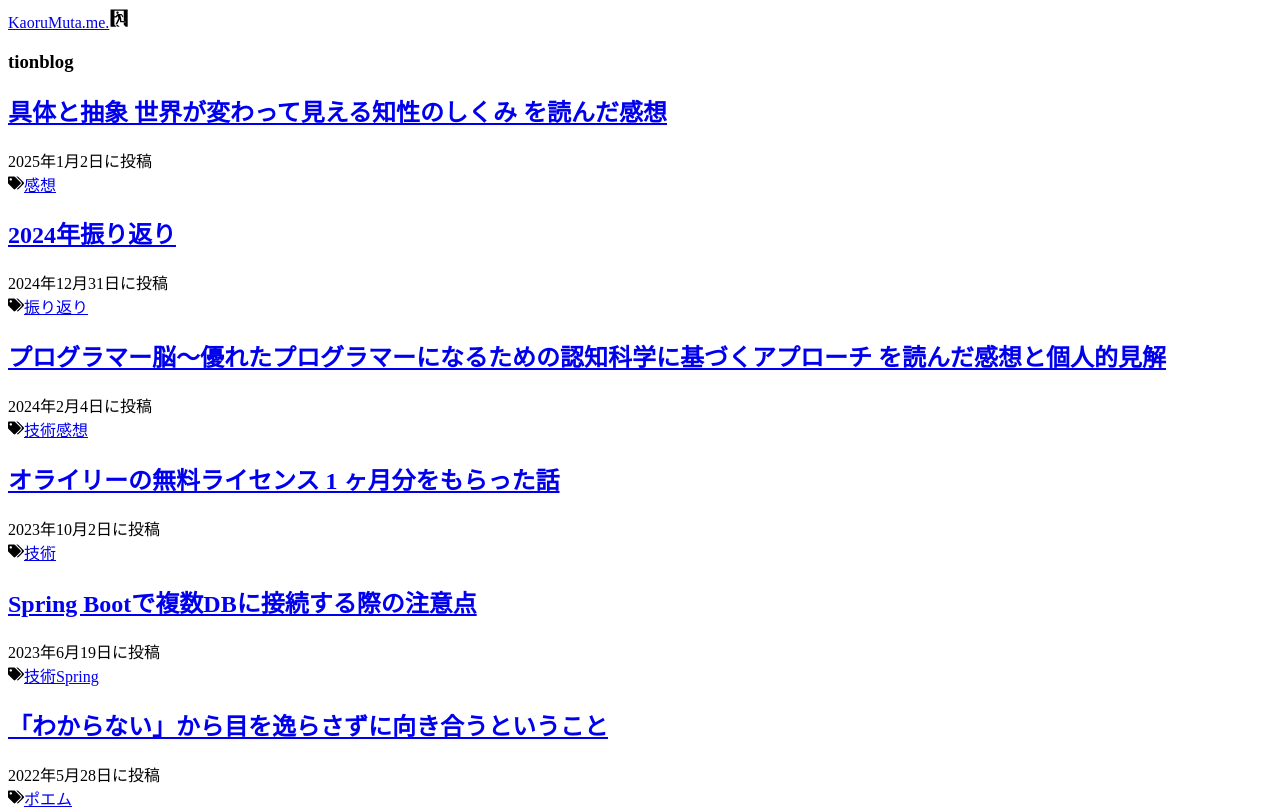
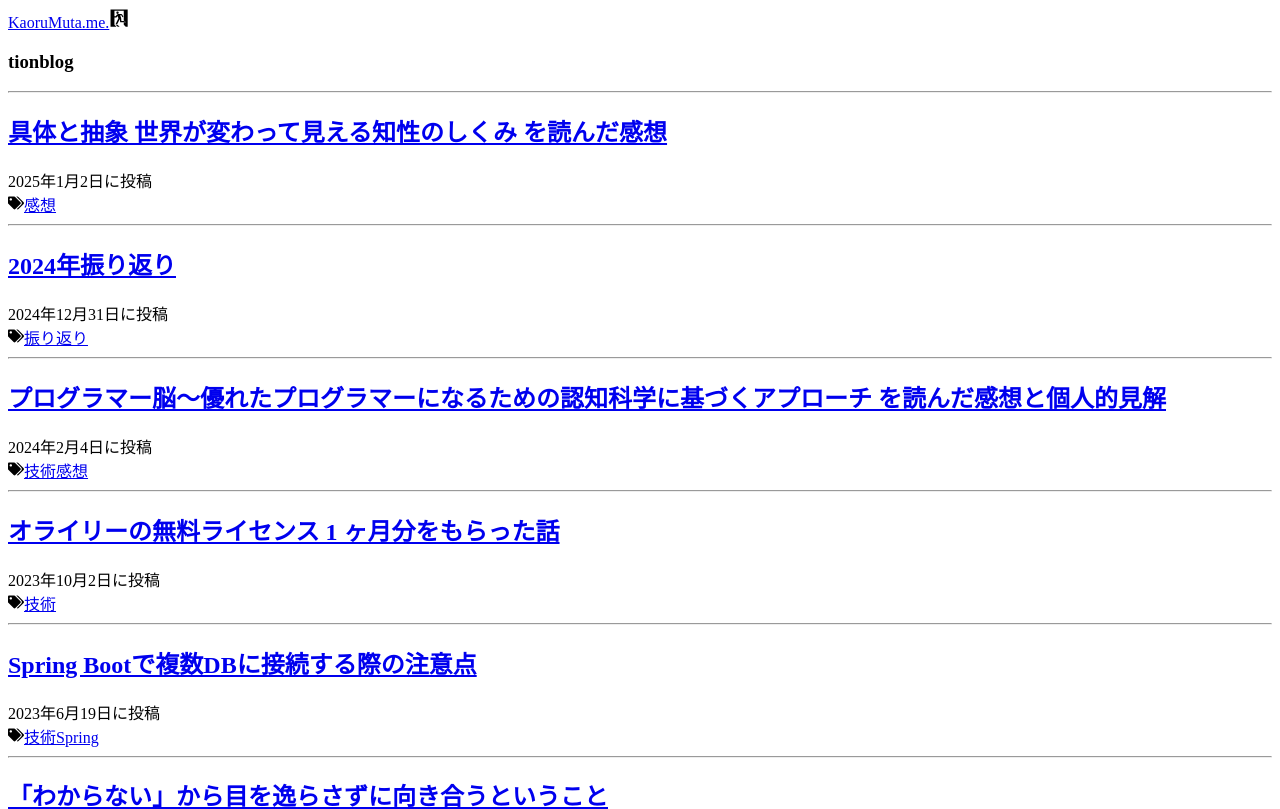
Before and after one commit to KaoruMuta/KaoruMuta.me, a Next.js app: page / in a window 1280 px wide. Shown: the top 809 px of the page. Built offline with nearby package versions, Linux system fonts and the light colour scheme.

Commit message:
fix: replace divide-y with hr and unify statement way

```diff
--- a/src/components/BlogPostList.tsx
+++ b/src/components/BlogPostList.tsx
@@ -8,12 +8,15 @@ const BlogPostList = ({ posts }: { posts: PostPropsType[] }) => {
       {posts.map((post) => {
         const { id, title, date, categories } = post;
         return (
-          <section className="my-4 pt-4" key={id}>
-            <Link href={`/blog/posts/${id}`}>
-              <h2 className="font-semibold text-xl xl:text-2xl xl:hover:opacity-hover">{title}</h2>
-            </Link>
-            <Description date={date} categories={categories} />
-          </section>
+          <>
+            <section className="py-4" key={id}>
+              <Link href={`/blog/posts/${id}`}>
+                <h2 className="font-semibold text-xl xl:text-2xl xl:hover:opacity-hover">{title}</h2>
+              </Link>
+              <Description date={date} categories={categories} />
+            </section>
+            <hr />
+          </>
         );
       })}
     </>
--- a/src/pages/blog/posts/[id].tsx
+++ b/src/pages/blog/posts/[id].tsx
@@ -40,12 +40,12 @@ const Post: NextPage<InferGetStaticPropsType<typeof getStaticProps>> = ({ post }
           <article className="my-16 break-all">
             <PageTitle name={post.title} />
             <Description date={post.date} categories={post.categories} />
-            <hr className="mt-4"></hr>
+            <hr className="mt-4" />
             <article
               className="py-4 max-w-none prose prose-indigo xl:prose-lg"
               dangerouslySetInnerHTML={{ __html: post.content }}
             />
-            <hr className="mb-4"></hr>
+            <hr className="mb-4" />
             <Share url={`${process.env.HOST}/blog/posts/${post.id}`} title={post.title} />
             <Ads />
           </article>
--- a/src/pages/index.tsx
+++ b/src/pages/index.tsx
@@ -23,8 +23,9 @@ const Blog: NextPage<InferGetStaticPropsType<typeof getStaticProps>> = ({ allSor
         />
         <title>tionblog</title>
       </Head>
-      <section className="divide-y my-16">
+      <section className="my-16">
         <PageTitle name="tionblog" />
+        <hr className="mt-4" />
         <BlogPostList posts={allSortedPostsByDate} />
       </section>
     </>
```
